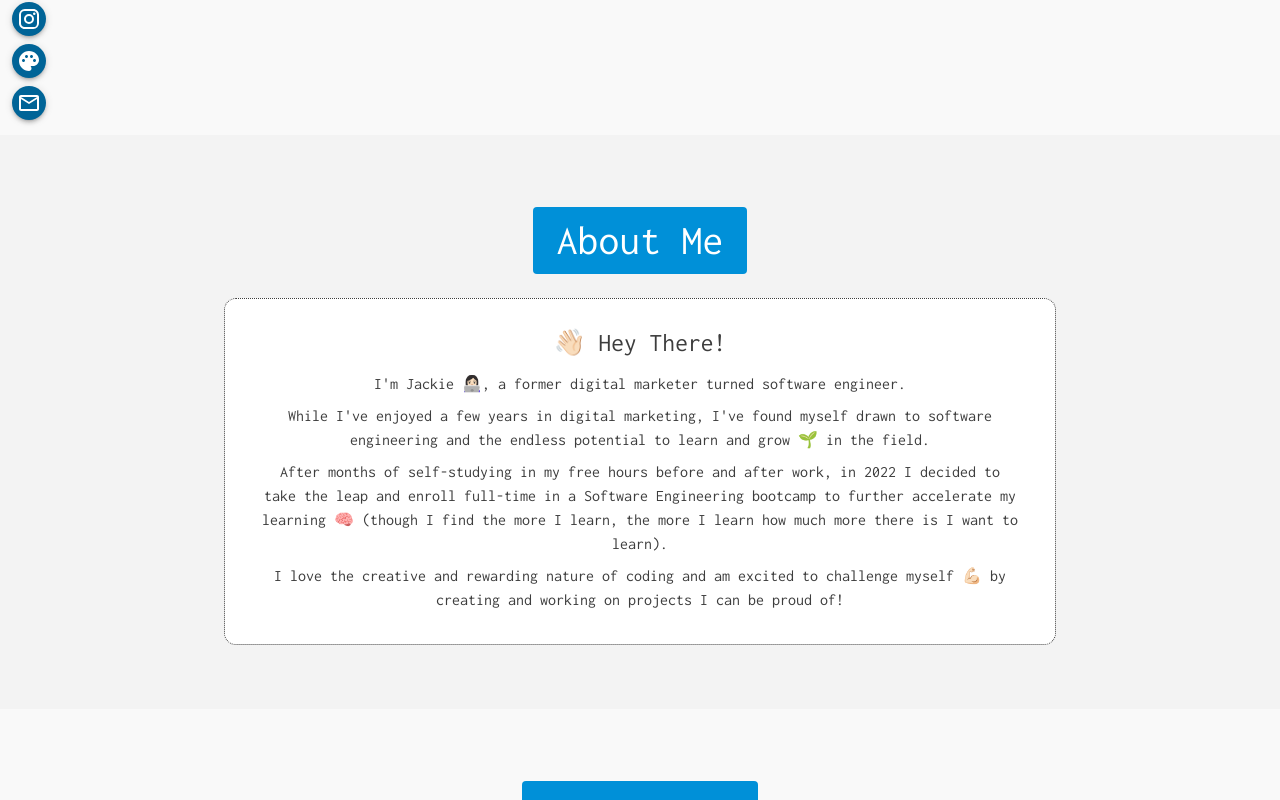
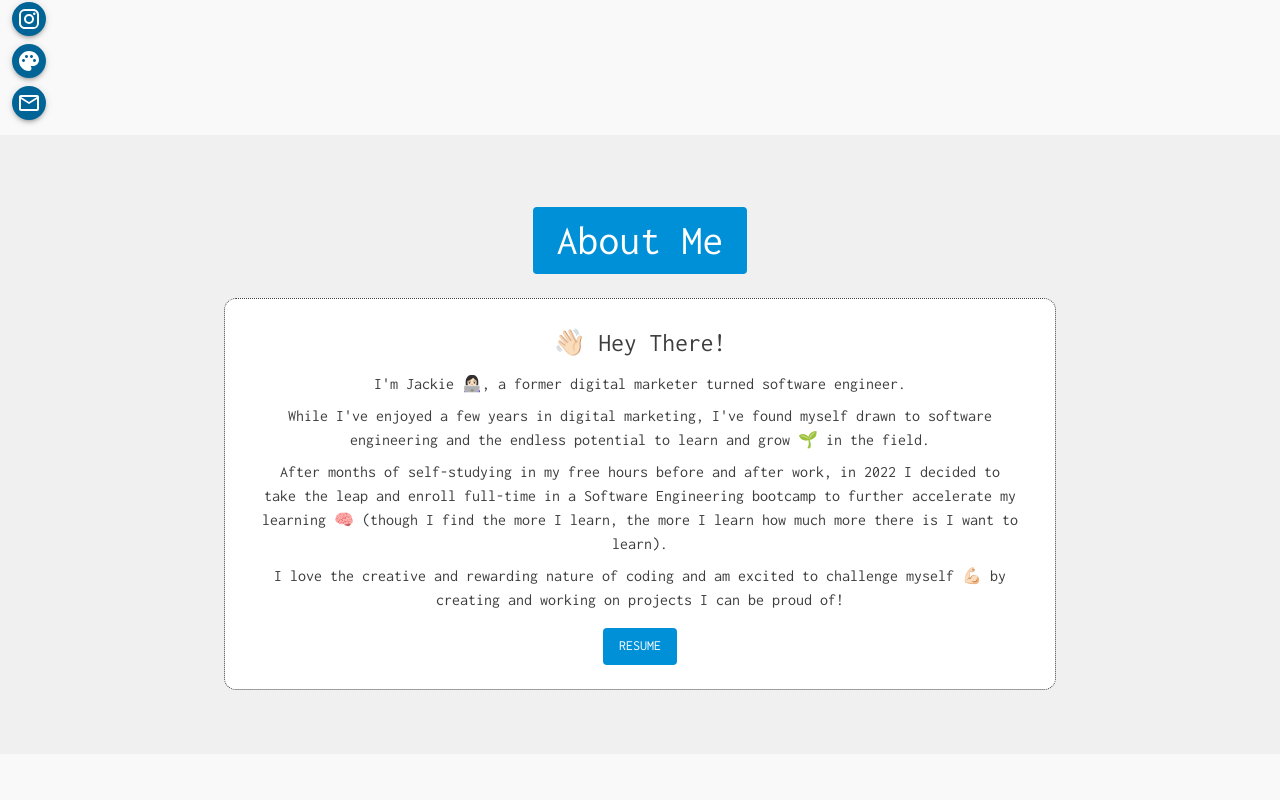
Before and after one commit to jacqizee/personal-website, a React (Create React App) app: page / in a window 1280 px wide. Shown: the part 665-1465 px from the top of the page. Built offline with nearby package versions, Linux system fonts and the light colour scheme.

Commit message:
added resume button to about

```diff
--- a/src/components/About.js
+++ b/src/components/About.js
@@ -1,6 +1,11 @@
+// Files
+import resume from '../assets/Jacqueline_Zhou_Resume.pdf'
+
 // MUI
 import Box from '@mui/material/Box'
 import Typography from '@mui/material/Typography'
+import Button from '@mui/material/Button'
+import Link from '@mui/material/Link'
 
 import { flexCenterCol, headlineStyling, cardStyling, paragraphStyling, sectionStyling } from './styles/styles'
 
@@ -30,6 +35,8 @@ const About = () => {
         <Typography variant='body1' sx={ paragraphStyling }>
           I love the creative and rewarding nature of coding and am excited to challenge myself 💪🏻 by creating and working on projects I can be proud of!
         </Typography>
+
+        <Button component={Link} href={resume} variant='contained' target='__blank__' sx={{ mt: 1, color: 'white', boxShadow: 0 }}>Resume</Button>
       </Box>
 
     </Box>
--- a/src/components/Theme.js
+++ b/src/components/Theme.js
@@ -13,7 +13,7 @@ export const theme = (mode) => ({
       },
       background: {
         default: '#f9f9f9',
-        defaultDarker: '#f3f3f3',
+        defaultDarker: '#f0f0f0',
         paper: '#ffffff',
       },
     } : {
```
Also changed, not shown: 1 other file (tests, documents, lock files or other folders).
